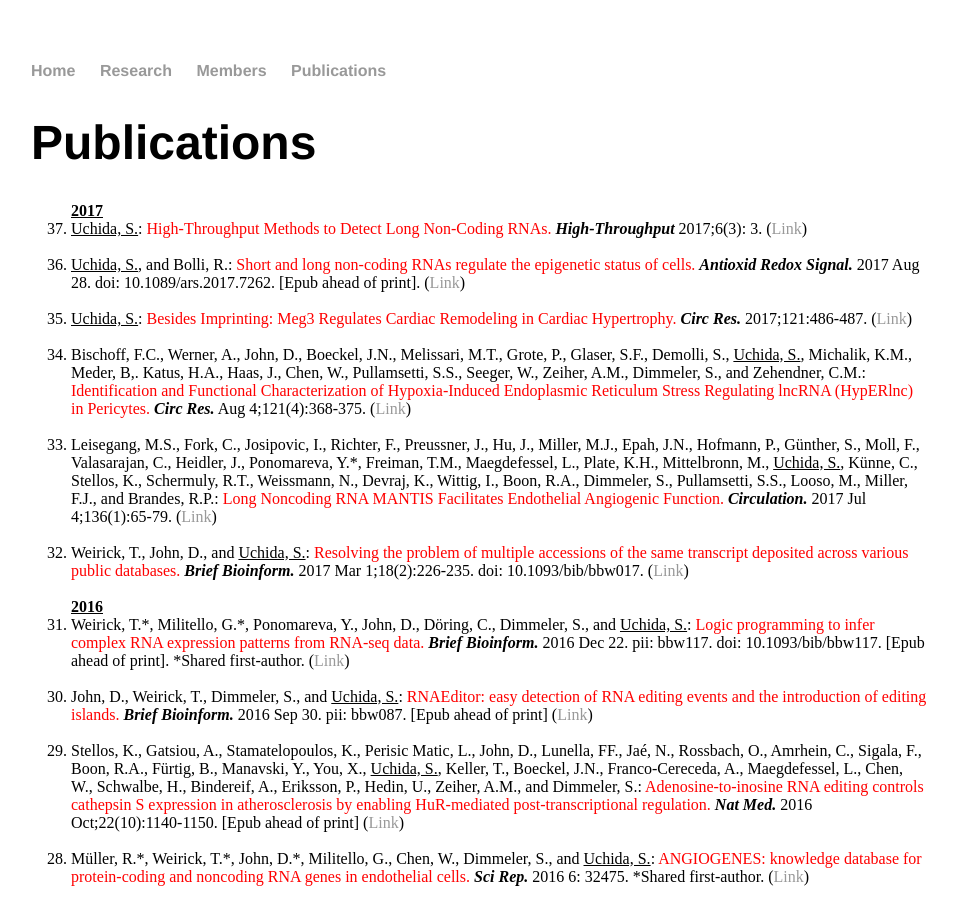
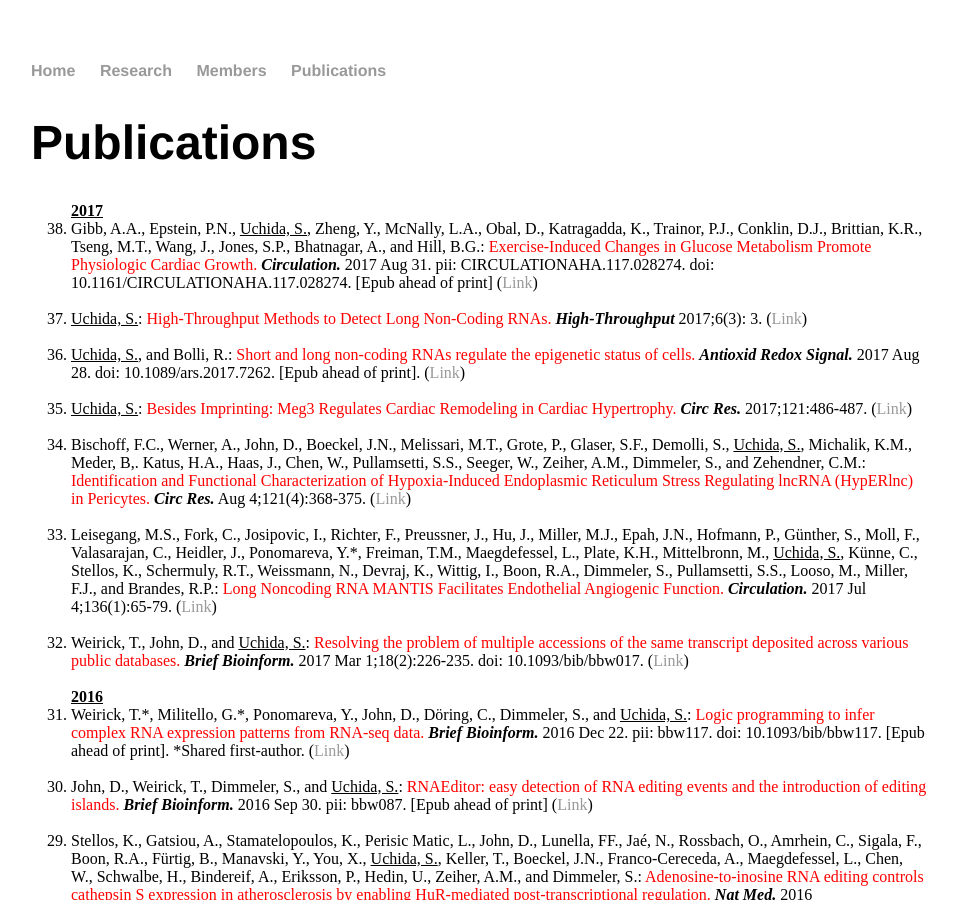
Before and after one commit to heartlncrna/heartlncrna.github.io, a Jekyll site: the page publications/pub_list.html, which Jekyll copies as it is, in a window 1280 px wide and 900 px high. Shown: the whole window, without its empty margins (161-1118 px from the left). Built offline with Jekyll 4.4.1, drawn with Linux system fonts in a browser that asks for light colours.

Commit message:
Update pub_list.html

```diff
--- a/publications/pub_list.html
+++ b/publications/pub_list.html
@@ -28,6 +28,9 @@
 			<ol reversed="reversed">
 
 			<strong><u> 2017 </u></strong>
+				<li>Gibb, A.A., Epstein, P.N., <u>Uchida, S.</u>, Zheng, Y., McNally, L.A., Obal, D., Katragadda, K., Trainor, P.J., Conklin, D.J., Brittian, K.R., Tseng, M.T., Wang, J., Jones, S.P., Bhatnagar, A., and Hill, B.G.: <font color="red">Exercise-Induced Changes in Glucose Metabolism Promote Physiologic Cardiac Growth.</font> <b><i>Circulation.</i></b> 2017 Aug 31. pii: CIRCULATIONAHA.117.028274. doi: 10.1161/CIRCULATIONAHA.117.028274. [Epub ahead of print] (<a href="http://circ.ahajournals.org/content/early/2017/08/31/CIRCULATIONAHA.117.028274">Link</span></a>)</li>
+				<br>
+
 				<li> <u>Uchida, S.</u>: <font color="red">High‐Throughput Methods to Detect Long Non‐Coding RNAs.</font> <b><i>High-Throughput</i></b> 2017;6(3): 3. (<a href="http://www.mdpi.com/2571-5135/6/3/3">Link</span></a>)</li>
 				<br>
 				<li> <u>Uchida, S.</u>, and Bolli, R.: <font color="red">Short and long non-coding RNAs regulate the epigenetic status of cells.</font> <b><i>Antioxid Redox Signal.</i></b> 2017 Aug 28. doi: 10.1089/ars.2017.7262. [Epub ahead of print]. (<a href="http://online.liebertpub.com/doi/abs/10.1089/ars.2017.7262">Link</span></a>)</li>
```
